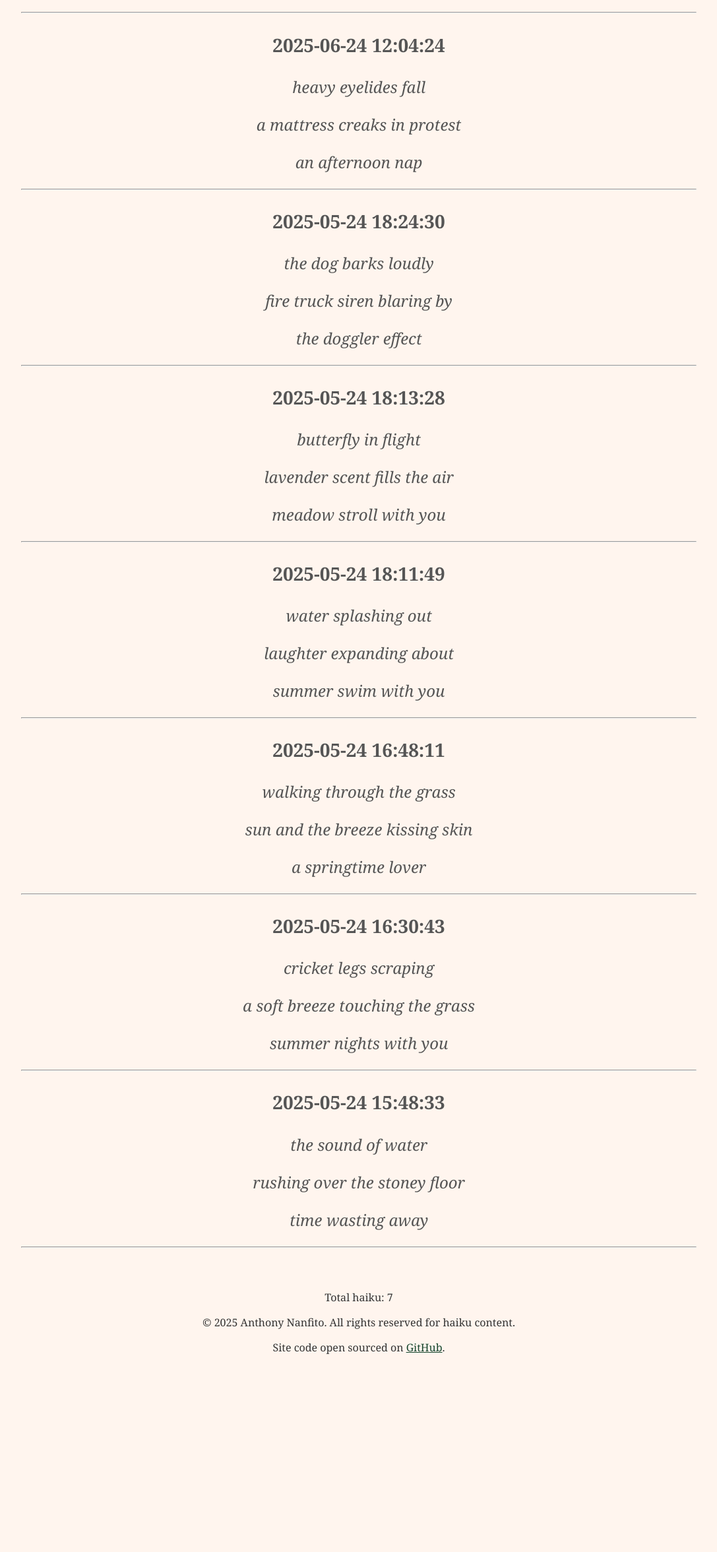
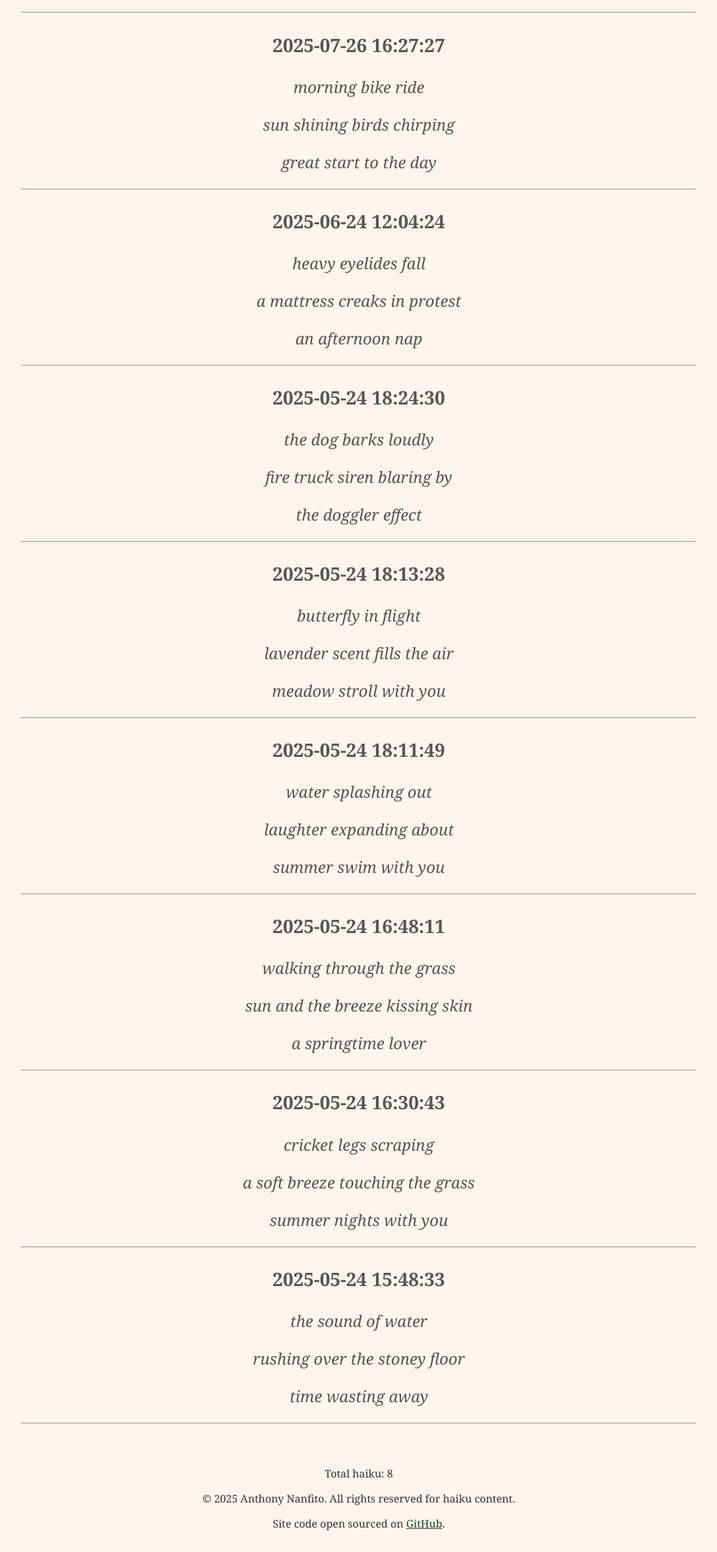
Before and after one commit to ananfito/haikujo, a plain HTML site: page index.html in a window 1280 px wide. Shown: the part 78-2430 px from the top of the page at 66% size, without its empty margins (96-1183 px from the left). Before the commit the page ends 2163 px from the top, so only its background shows below. Drawn offline with Linux system fonts and the light colour scheme.

Commit message:
new haiku added

```diff
--- a/haikus.csv
+++ b/haikus.csv
@@ -6,3 +6,4 @@ timestamp,line1,line2,line3
 2025-05-24 18:13:28,butterfly in flight,lavender scent fills the air,meadow stroll with you
 2025-05-24 18:24:30,the dog barks loudly,fire truck siren blaring by,the doggler effect
 2025-06-24 12:04:24,heavy eyelides fall,a mattress creaks in protest,an afternoon nap
+2025-07-26 16:27:27,morning bike ride,sun shining birds chirping,great start to the day
--- a/index.html
+++ b/index.html
@@ -36,6 +36,14 @@
         </head>
         <body>
             <h1>haikujo</h1>
+            <hr>
+
+            <div class="haiku">
+                <h3 class="timestamp">2025-07-26 16:27:27</h3>
+                <p>morning bike ride</p>
+                <p>sun shining birds chirping</p>
+                <p>great start to the day</p>
+            </div>
             <hr>
 
             <div class="haiku">
@@ -95,7 +103,7 @@
             <hr>
 
         <footer>
-            <p>Total haiku: 7</p>
+            <p>Total haiku: 8</p>
             <p>&copy; 2025 Anthony Nanfito. All rights reserved for haiku content.</p>
             <p>Site code open sourced on <a href="https://github.com/ananfito/haikujo" target="_blank">GitHub</a>.</p>
         </footer>
```
